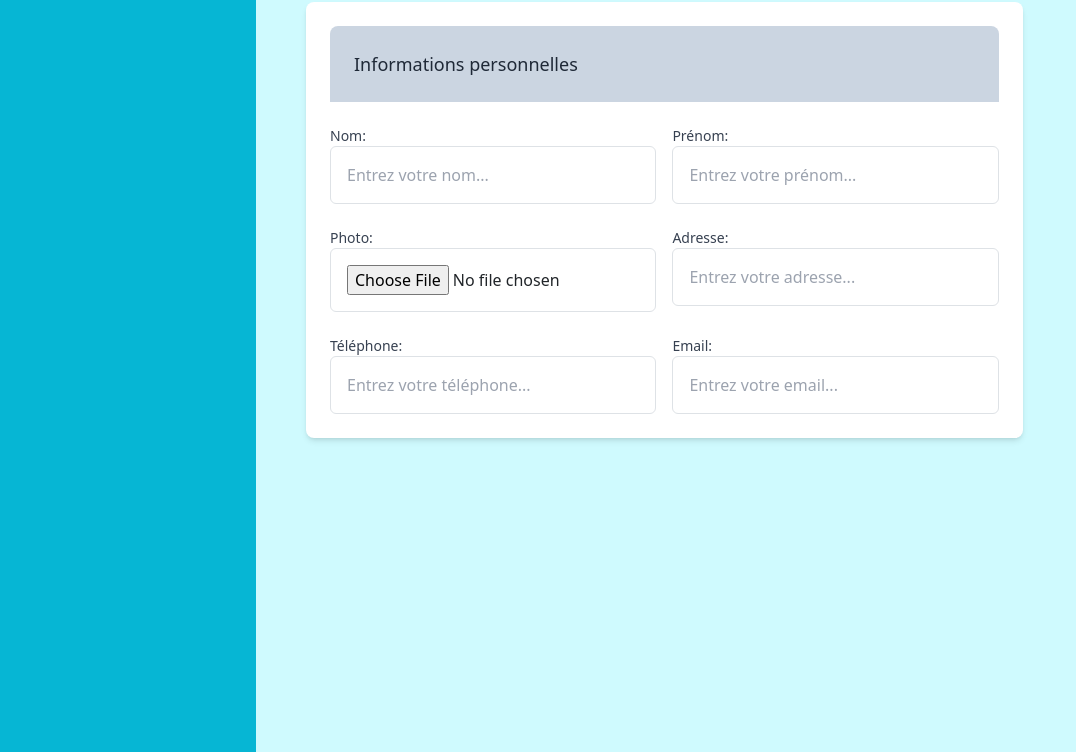
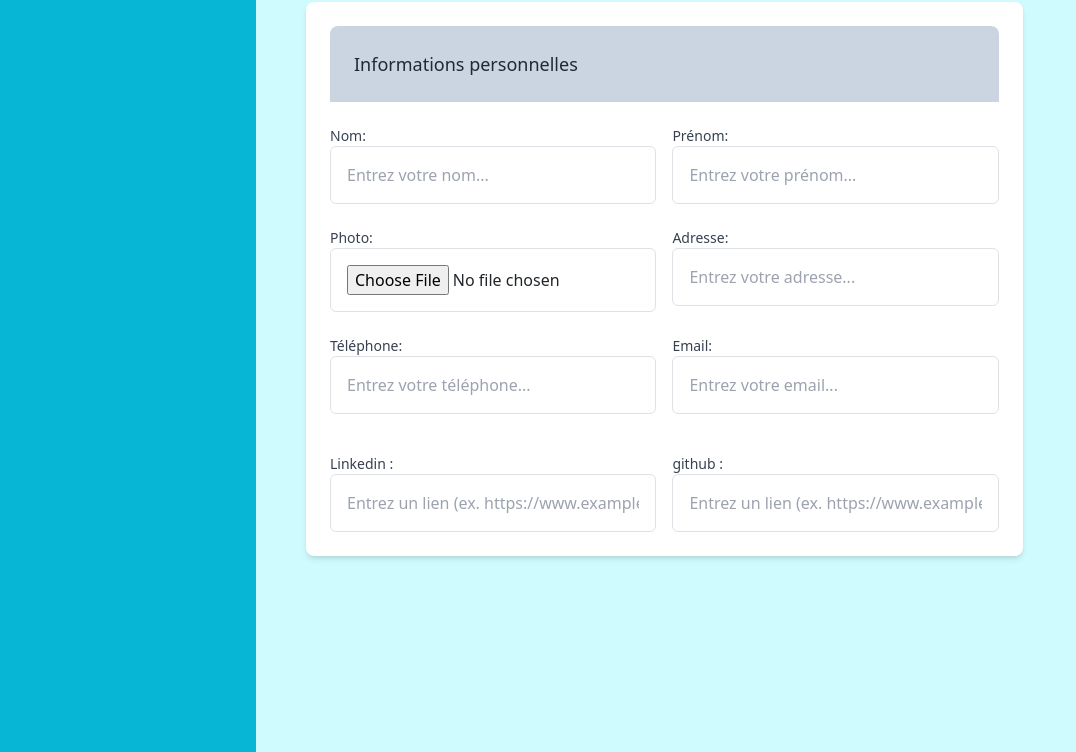
Before and after one commit to Salma-007/StruoCV-builder, a plain HTML site: page index.html in a window 1280 px wide. Shown: the part 48-800 px from the top of the page, without its empty margins (0-1076 px from the left). Drawn offline with nearby package versions, Linux system fonts and the light colour scheme.

Commit message:
update de la 1er section html

```diff
--- a/index.html
+++ b/index.html
@@ -65,10 +65,22 @@
                                     <input type="email" id="email" name="email" class="w-full p-3 border border-gray-300 rounded-md focus:outline-none focus:ring-2 focus:ring-blue-500" placeholder="Entrez votre email...">
                                 </div>
                             </div>
+                            <div class="flex space-x-4">
+                                <div class="form-element mt-3 flex flex-col w-full">
+                                    <label for="lien" class="text-sm font-medium text-gray-700">Linkedin :</label>
+                                    <input type="url" id="lien" name="lien" class="w-full p-3 border border-gray-300 rounded-md focus:outline-none focus:ring-2 focus:ring-blue-500" placeholder="Entrez un lien (ex. https://www.example.com)">
+                                </div>
+                                <div class="form-element mt-3 flex flex-col w-full">
+                                    <label for="lien" class="text-sm font-medium text-gray-700">github :</label>
+                                    <input type="url" id="lien" name="lien" class="w-full p-3 border border-gray-300 rounded-md focus:outline-none focus:ring-2 focus:ring-blue-500" placeholder="Entrez un lien (ex. https://www.example.com)">
+                                </div>
+                            </div>
                         </div>
                     </div>
 
-                    <div class="section-cv"></div>
+                    <div class="section-cv">
+
+                    </div>
                     <div class="section-cv"></div>
                     <div class="section-cv"></div>
                     <div class="section-cv"></div>
```
